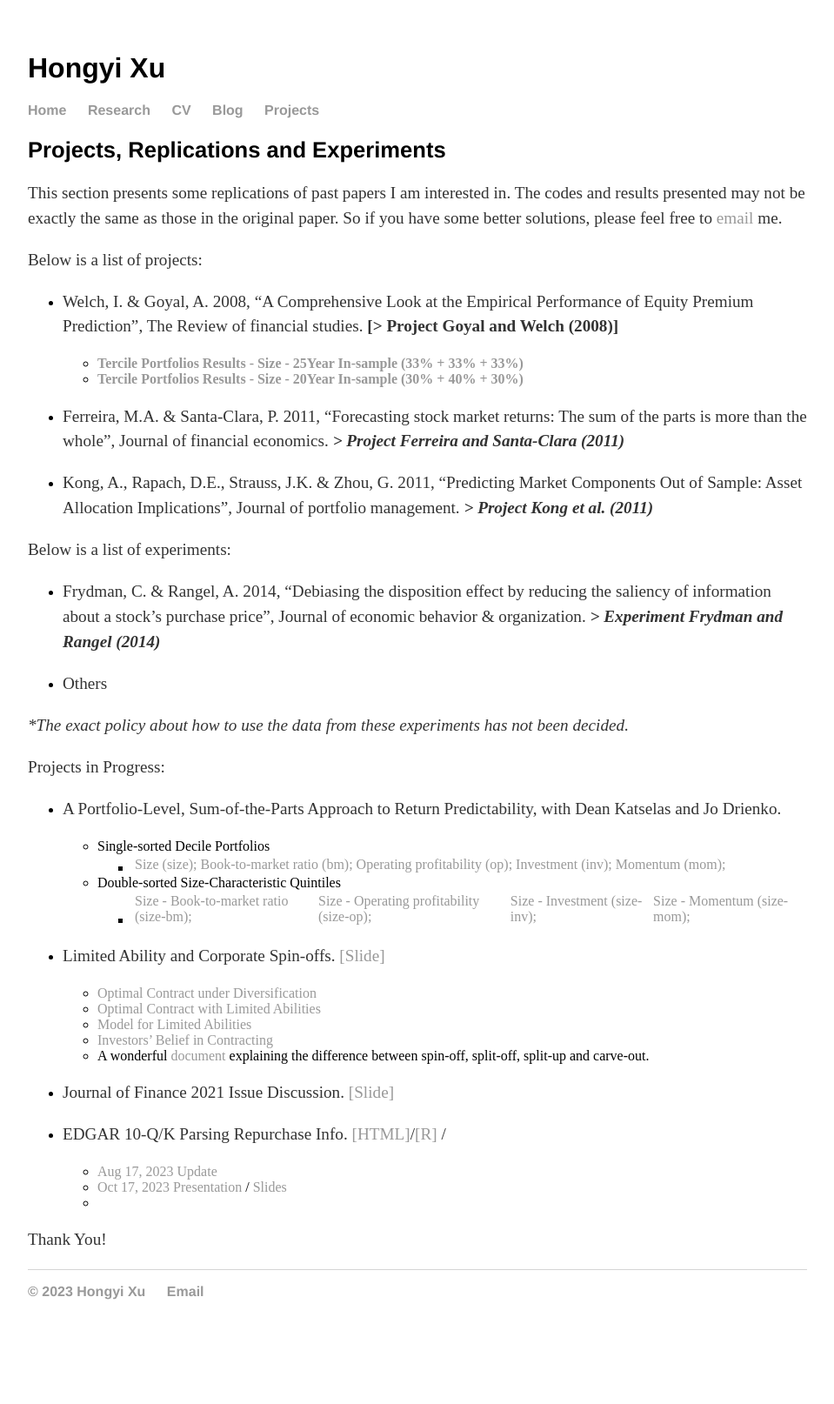
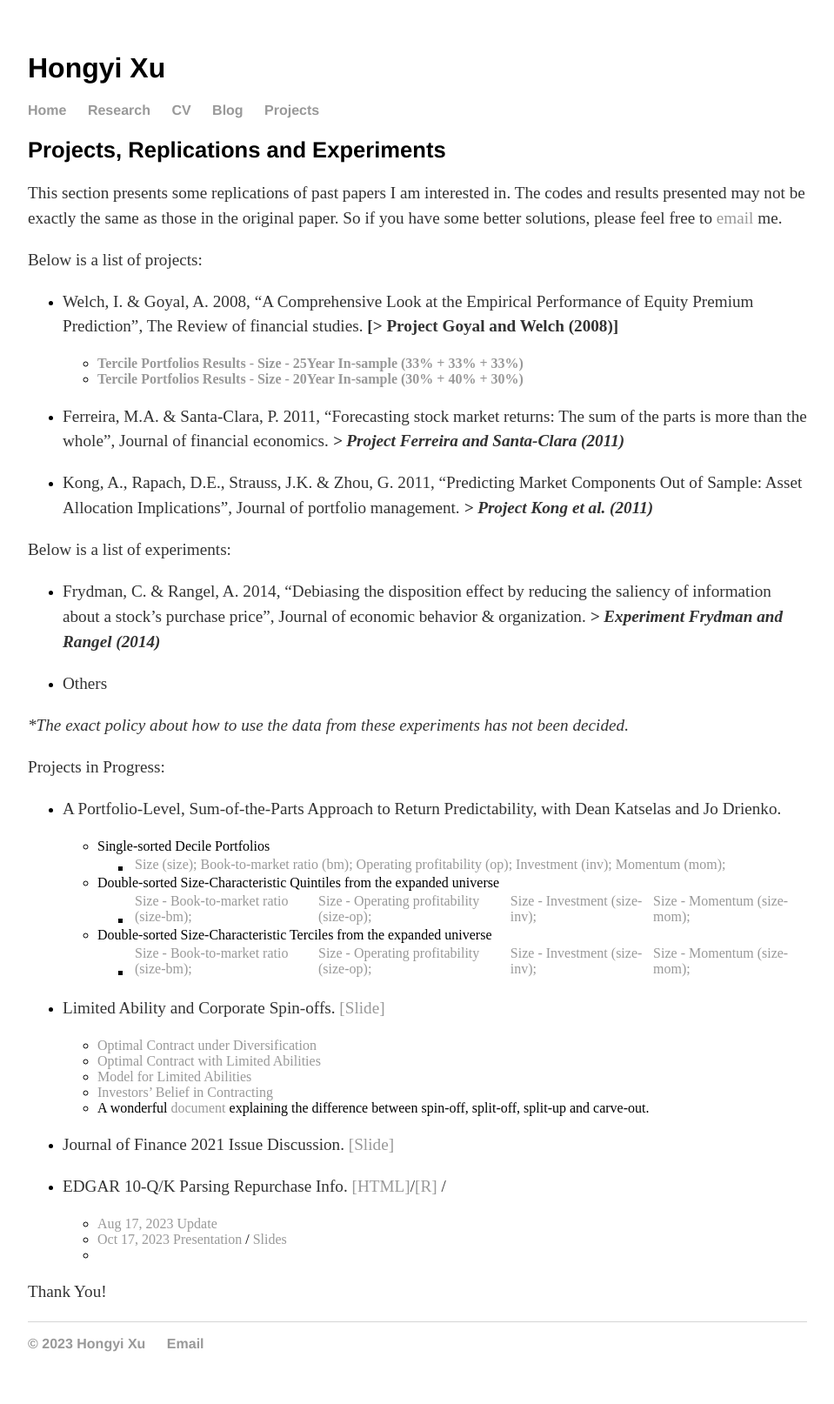
Before and after one commit to hongyileoxu/hongyileoxu.github.io, a Jekyll site: the page built from projects/index.md, in a window 1280 px wide. Shown: the whole page at 87% size, without its empty margins (160-1119 px from the left). Built offline with Jekyll 4.4.1, drawn with Linux system fonts in a browser that asks for light colours; before the commit the page ends 1554 px from its top, so only the background shows below that.

Commit message:
Update index.md
add size and characteristics tercile portfolios from the expanded universe.

```diff
--- a/projects/index.md
+++ b/projects/index.md
@@ -30,8 +30,10 @@ Projects in Progress:
 
     - Single-sorted Decile Portfolios
         + | [Size (size);](https://hongyileoxu.github.io/research/Xu_et_al_2022/Deciles/Xu_2022_v4.1_Deciles_Size.html) | [Book-to-market ratio (bm);](https://hongyileoxu.github.io/research/Xu_et_al_2022/Deciles/Xu_2022_v4.1_Deciles_bm.html) | [Operating profitability (op);](https://hongyileoxu.github.io/research/Xu_et_al_2022/Deciles/Xu_2022_v4.1_Deciles_op.html) | [Investment (inv);](https://hongyileoxu.github.io/research/Xu_et_al_2022/Deciles/Xu_2022_v4.1_Deciles_Inv.html) | [Momentum (mom);](https://hongyileoxu.github.io/research/Xu_et_al_2022/Deciles/Xu_2022_v4.1_Deciles_mom.html) |
-    - Double-sorted Size-Characteristic Quintiles
+    - Double-sorted Size-Characteristic Quintiles from the expanded universe
         + | [Size - Book-to-market ratio (size-bm);](https://hongyileoxu.github.io/research/Xu_et_al_2022/DoubleQuintiles/Xu_2022_v4.1_DoubleQuintiles_size_bm3.html) | [Size - Operating profitability (size-op);](https://hongyileoxu.github.io/research/Xu_et_al_2022/DoubleQuintiles/Xu_2022_v4.1_DoubleQuintiles_size_op3.html) | [Size - Investment (size-inv);](https://hongyileoxu.github.io/research/Xu_et_al_2022/DoubleQuintiles/Xu_2022_v4.1_DoubleQuintiles_size_inv3.html) | [Size - Momentum (size-mom);](https://hongyileoxu.github.io/research/Xu_et_al_2022/DoubleQuintiles/Xu_2022_v4.1_DoubleQuintiles_size_mom3.html) |
+    - Double-sorted Size-Characteristic Terciles from the expanded universe
+        + | [Size - Book-to-market ratio (size-bm);](https://hongyileoxu.github.io/research/Xu_et_al_2022/DoubleTercile/Xu_2022_v4.0_Allfirms_SizeBM.html) | [Size - Operating profitability (size-op);](https://hongyileoxu.github.io/research/Xu_et_al_2022/DoubleTercile/Xu_2022_v4.0_Allfirms_SizeOp.html) | [Size - Investment (size-inv);](https://hongyileoxu.github.io/research/Xu_et_al_2022/DoubleTercile/Xu_2022_v4.0_Allfirms_SizeInv.html) | [Size - Momentum (size-mom);](https://hongyileoxu.github.io/research/Xu_et_al_2022/DoubleTercile/Xu_2022_v4.0_Allfirms_SizeMom.html) |
 
 
 -  Limited Ability and Corporate Spin-offs. [[Slide]](https://hongyileoxu.github.io/research/TCP_Project/Corporate_Spinoff_v2.pdf)
```
